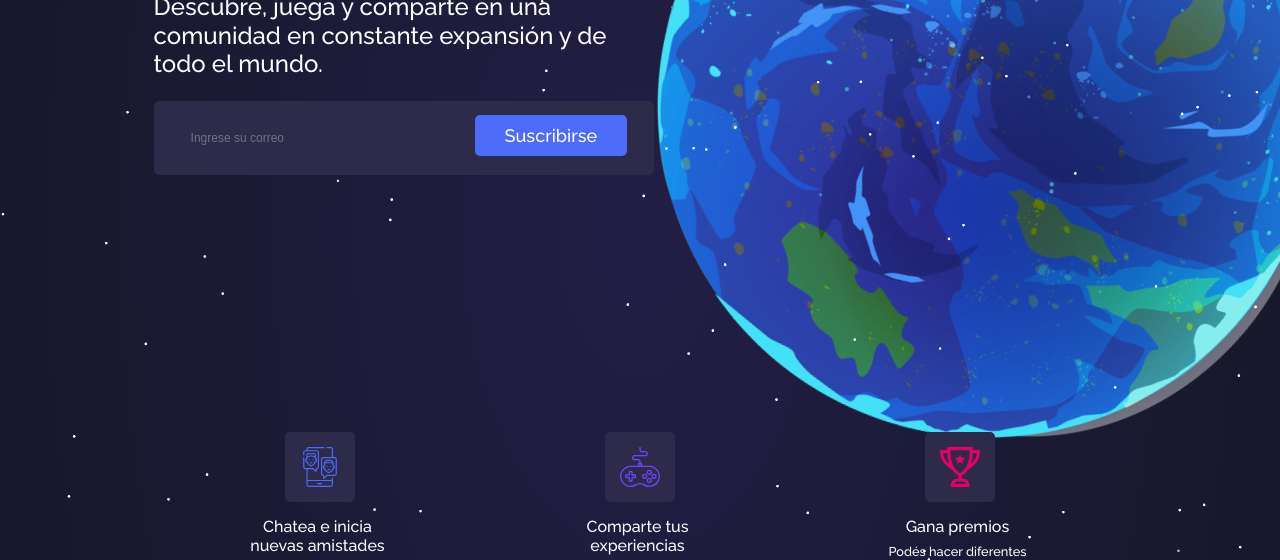
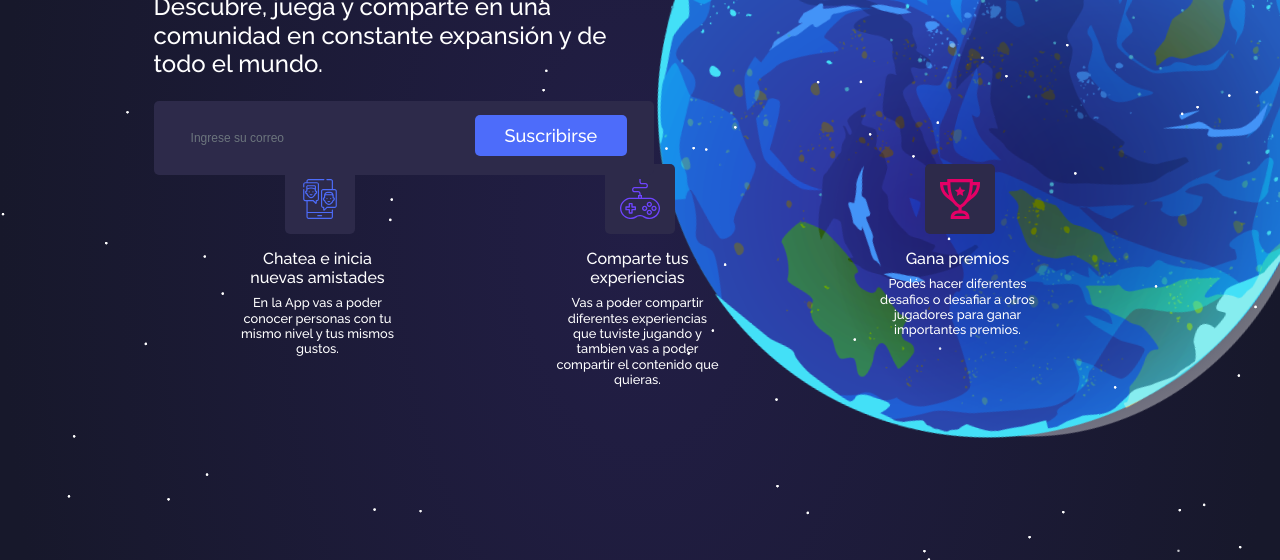
Before and after one commit to mathiezelat/InGaming, a website: page index.html in a window 1280 px wide. Shown: the part 348-908 px from the top of the page. Drawn offline with nearby package versions, Linux system fonts and the light colour scheme; files whose address does not match are found by name.

Commit message:
Pequeños ajustes del responsive

```diff
--- a/SCSS/mystyle.scss
+++ b/SCSS/mystyle.scss
@@ -401,7 +401,7 @@ canvas {
     position: relative;
     width: 75%;
     height: 25vw;
-    top: 65em;
+    top: 40vw;
     left: 0;
     margin: 0 auto;
     padding: 0;
```
Also changed, not shown: CSS/mystyle.css.
